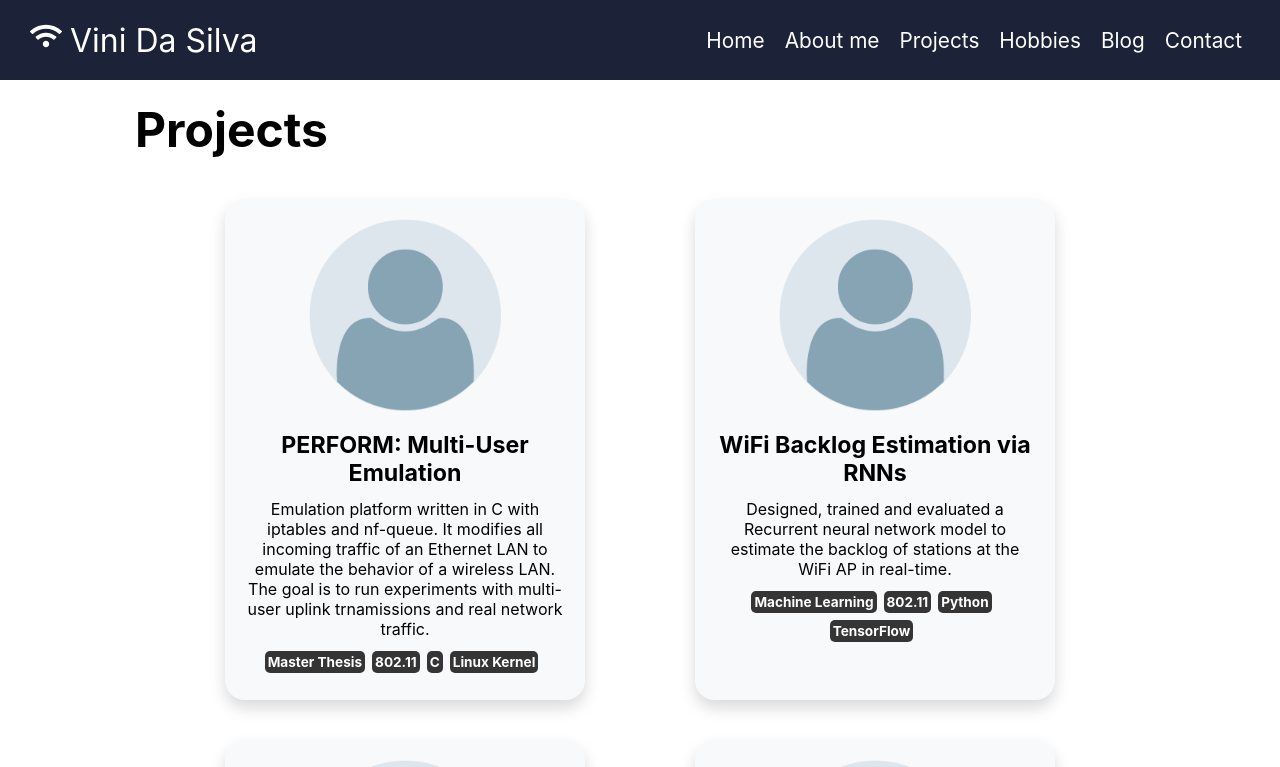
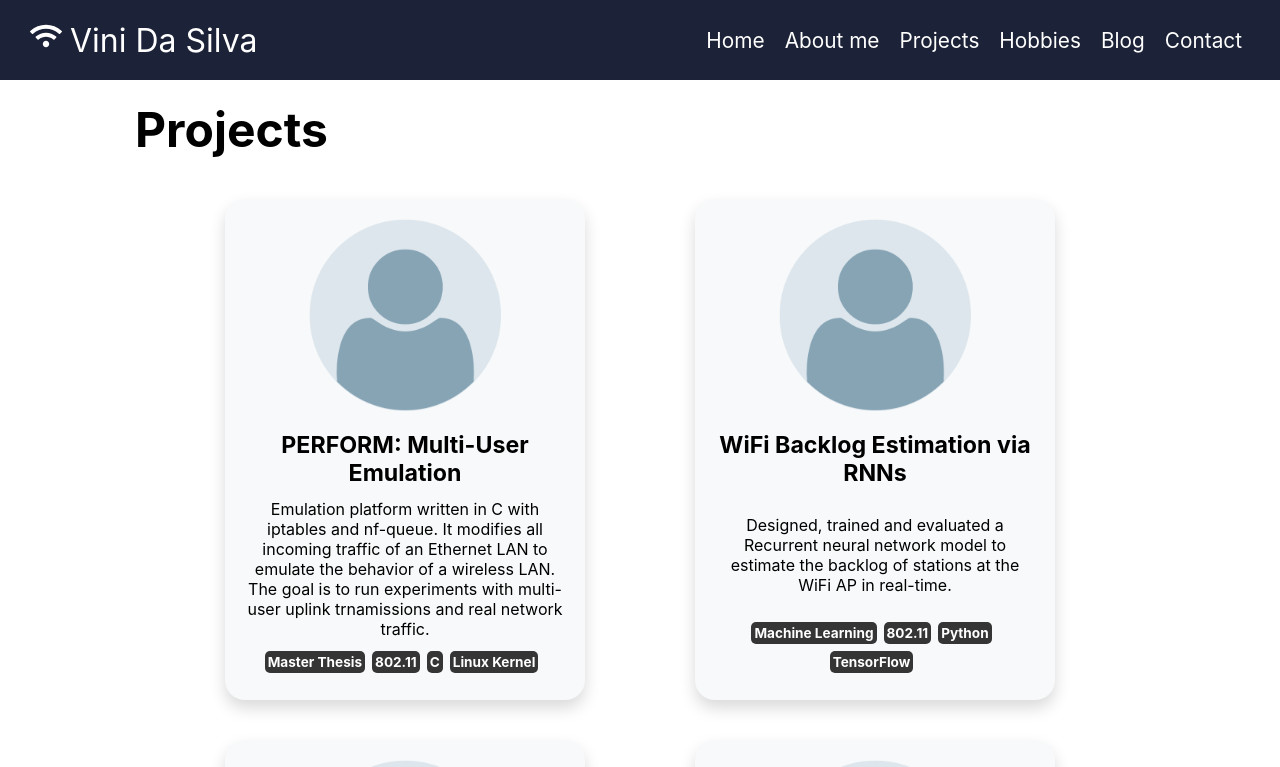
Before and after one commit to ViniBR01/personal-site, a React (Create React App) app: page /projects in a window 1280 px wide. Shown: the top 767 px of the page. Built offline with nearby package versions, Linux system fonts and the light colour scheme.

Commit message:
modify style to bring the tags to the bottom of the card

```diff
--- a/src/pages/projects/Card.css
+++ b/src/pages/projects/Card.css
@@ -30,7 +30,8 @@
     align-content: center;
     display: flex;
     flex-direction: column;
-    justify-content: center;
+    height: 100%;
+    justify-content: space-between;
     padding: 1.25rem;
 }
 .card-body-title {
```
